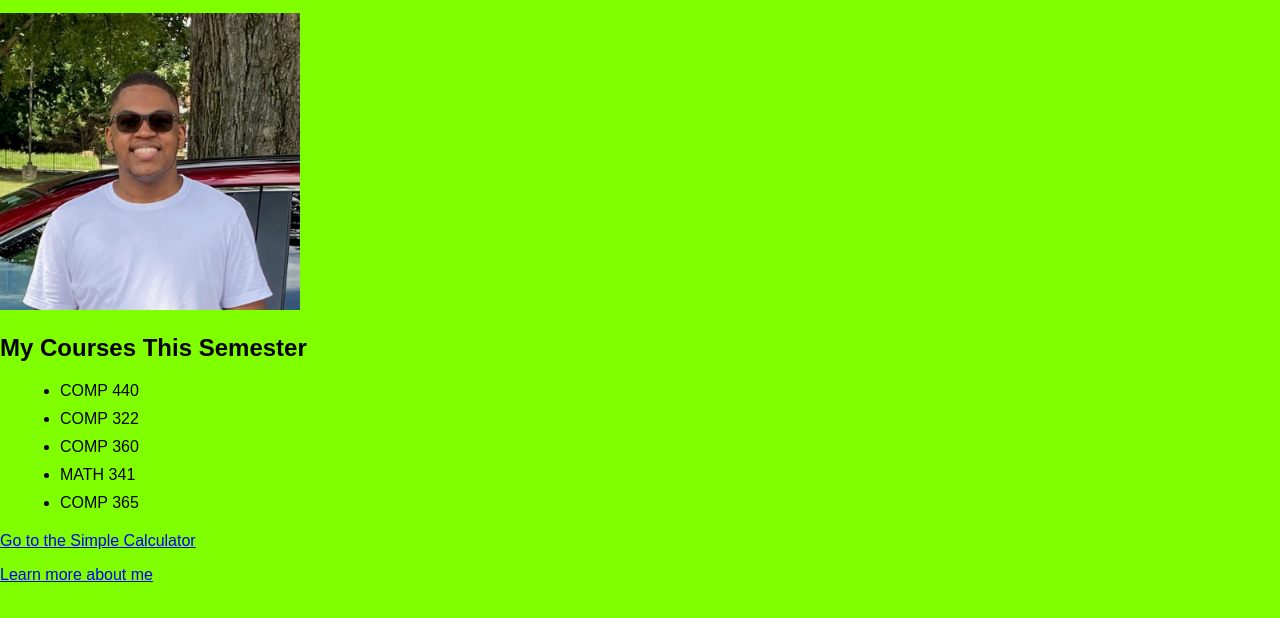
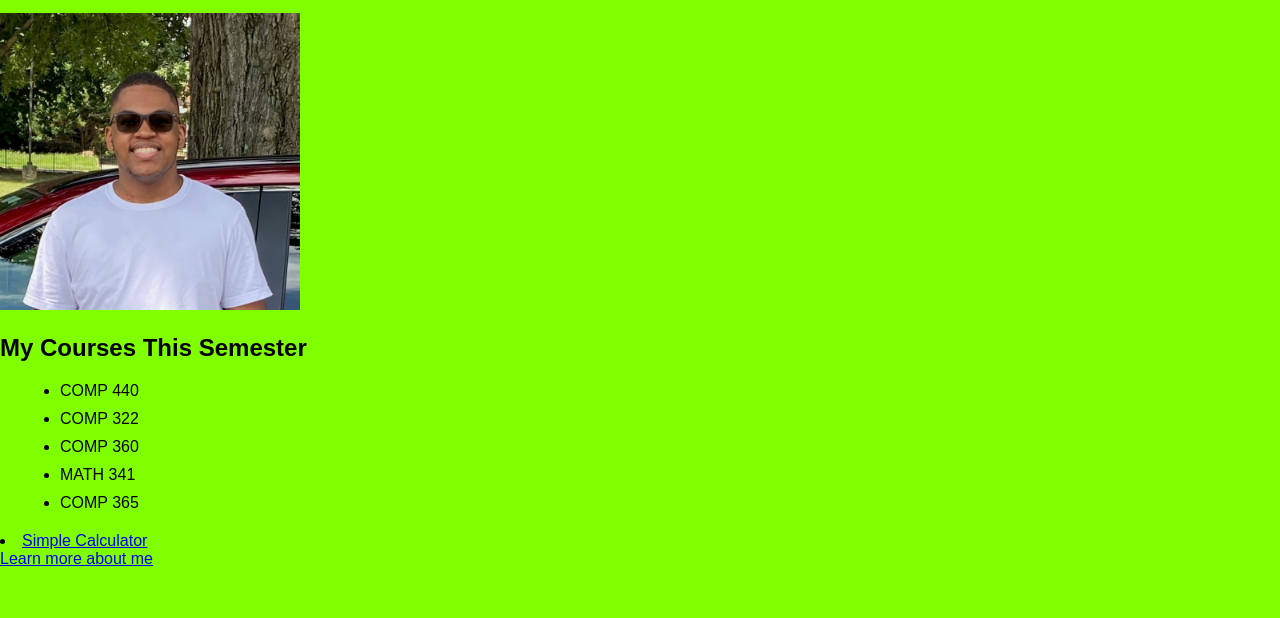
Before and after one commit to EBCulpepper01/EBCulpepper01.github.io, a plain HTML site: page index.html in a window 1280 px wide. Shown: the part 164-782 px from the top of the page. Drawn offline with Linux system fonts and the light colour scheme.

Commit message:
Update index.html

```diff
--- a/index.html
+++ b/index.html
@@ -28,9 +28,7 @@
         <li>COMP 365</li>
     </ul>
 
-    <p>
-      <a href="calc.html">Go to the Simple Calculator</a>
-    </p>
+    <li><a href="calc.html">Simple Calculator</a></li>
 
     <a href="introduction.html">Learn more about me</a>
 
```
